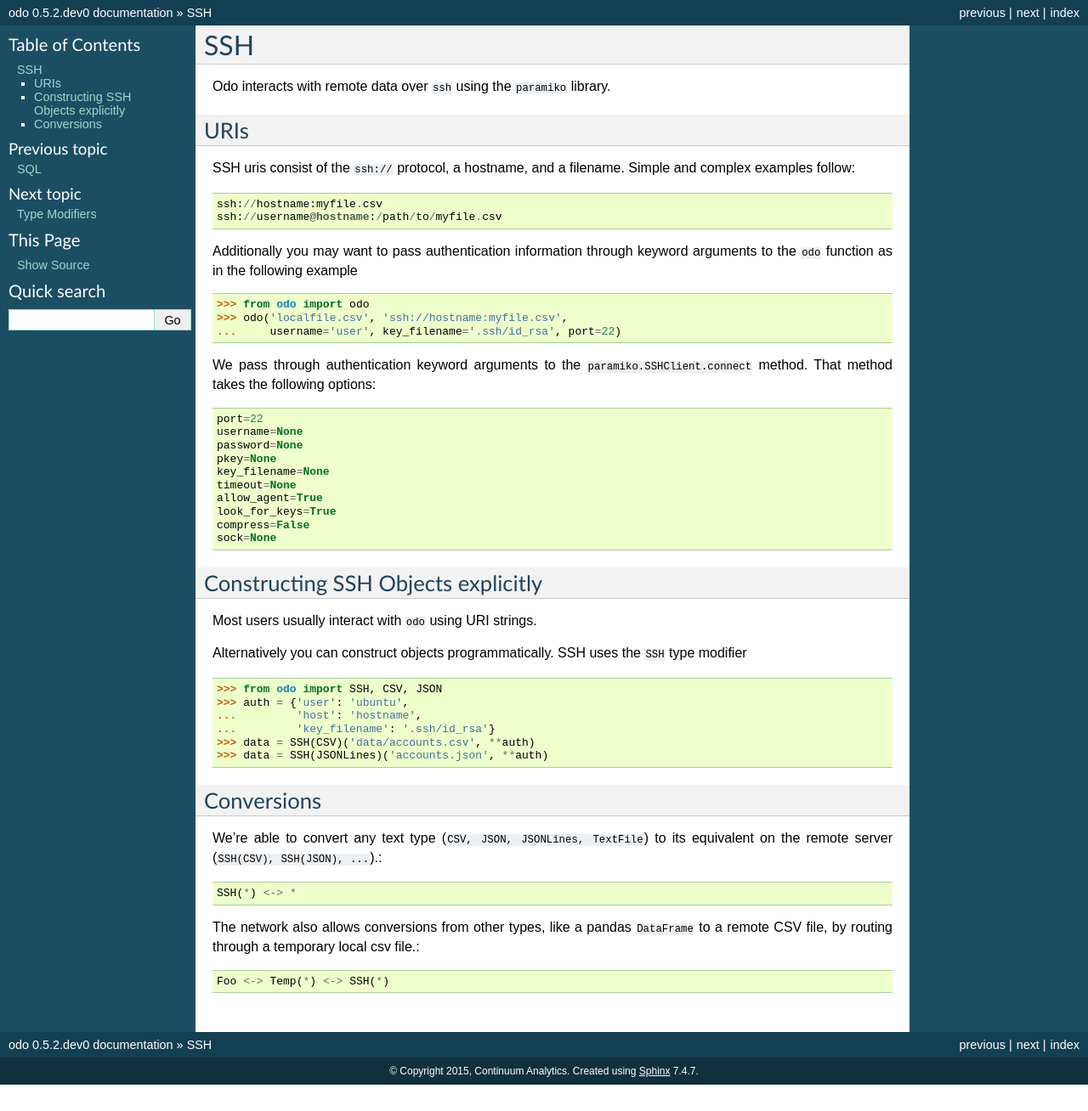
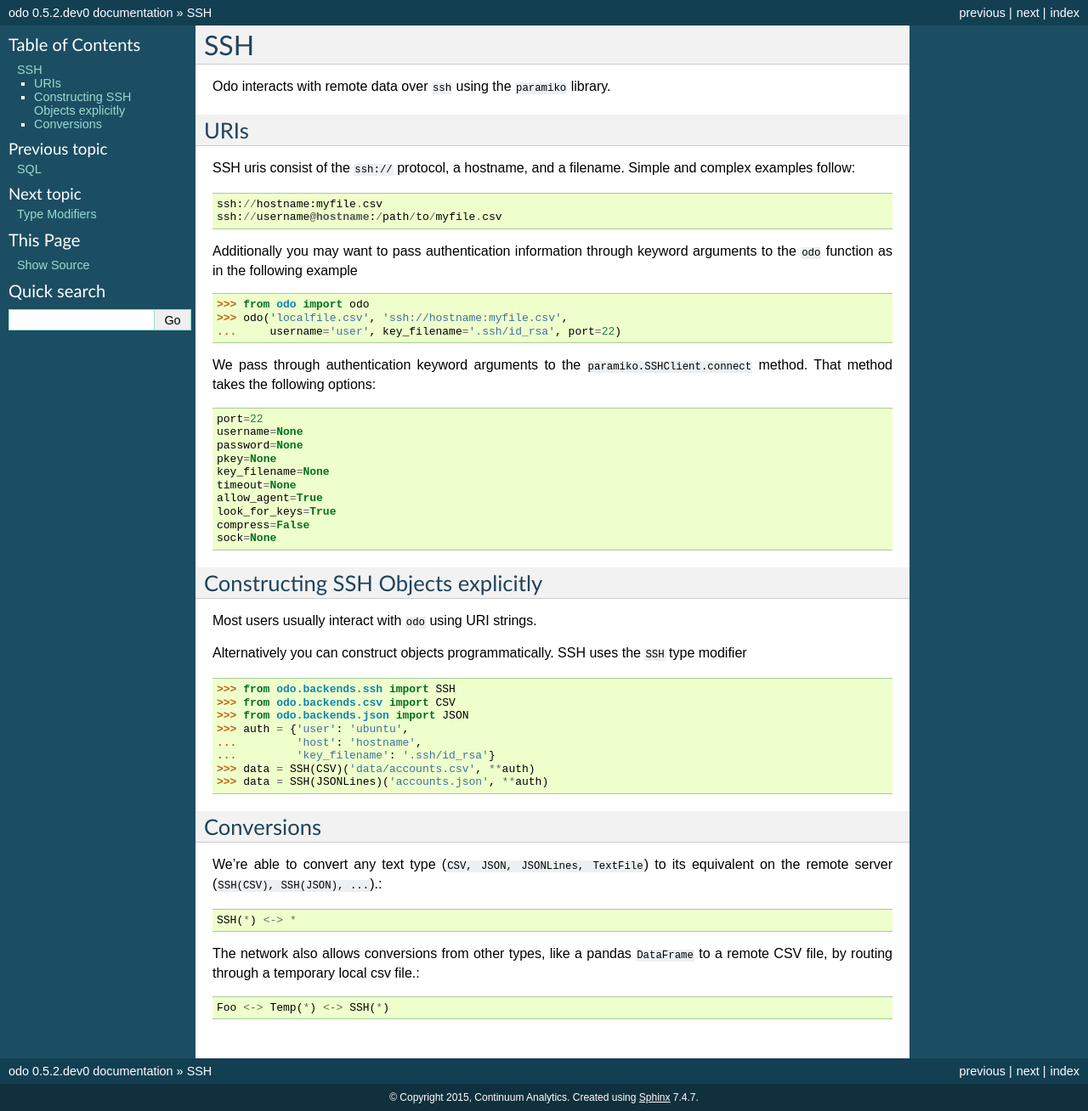
Before and after one commit to blaze/odo, a Sphinx documentation site: the page built from docs/source/ssh.rst, in a window 1280 px wide. Shown: the whole page at 85% size. Built offline with Sphinx 7.4.7, drawn with Linux system fonts in a browser that asks for light colours; before the commit the page ends 1277 px from its top, so only the background shows below that.

Commit message:
doc ssh fix

```diff
--- a/docs/source/ssh.rst
+++ b/docs/source/ssh.rst
@@ -47,7 +47,9 @@
 
 .. code-block:: python
 
-   >>> from odo import SSH, CSV, JSON
+   >>> from odo.backends.ssh import SSH
+   >>> from odo.backends.csv import CSV
+   >>> from odo.backends.json import JSON
    >>> auth = {'user': 'ubuntu',
    ...         'host': 'hostname',
    ...         'key_filename': '.ssh/id_rsa'}
```
